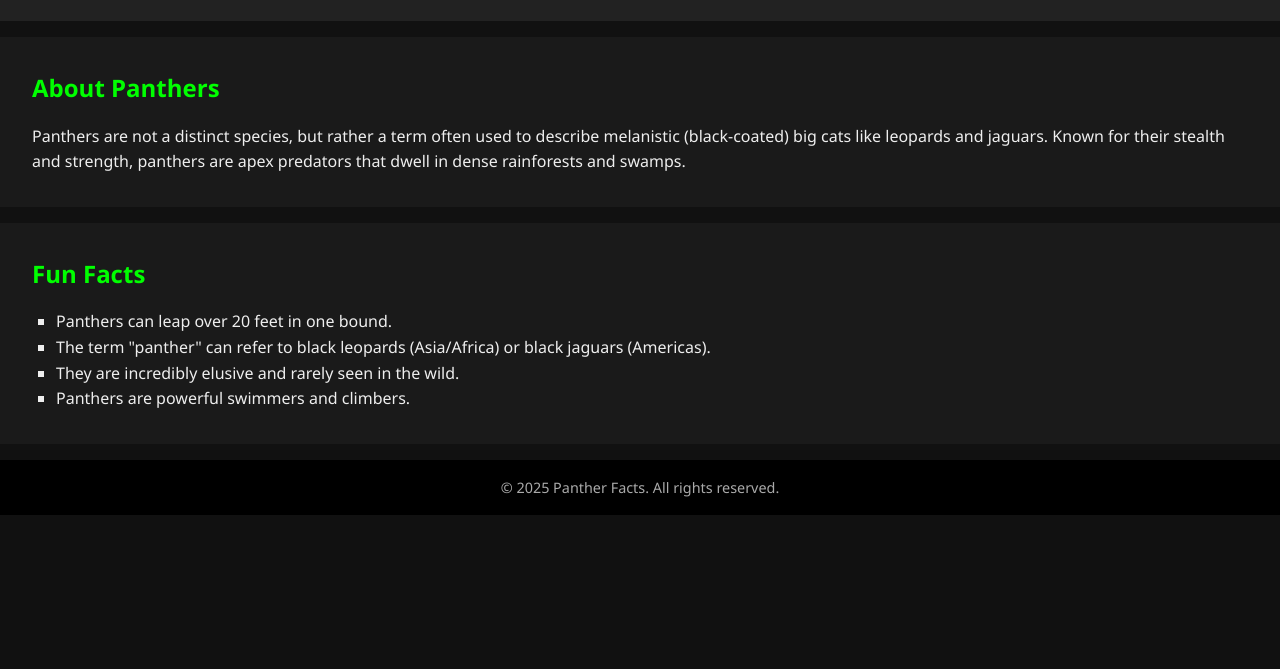
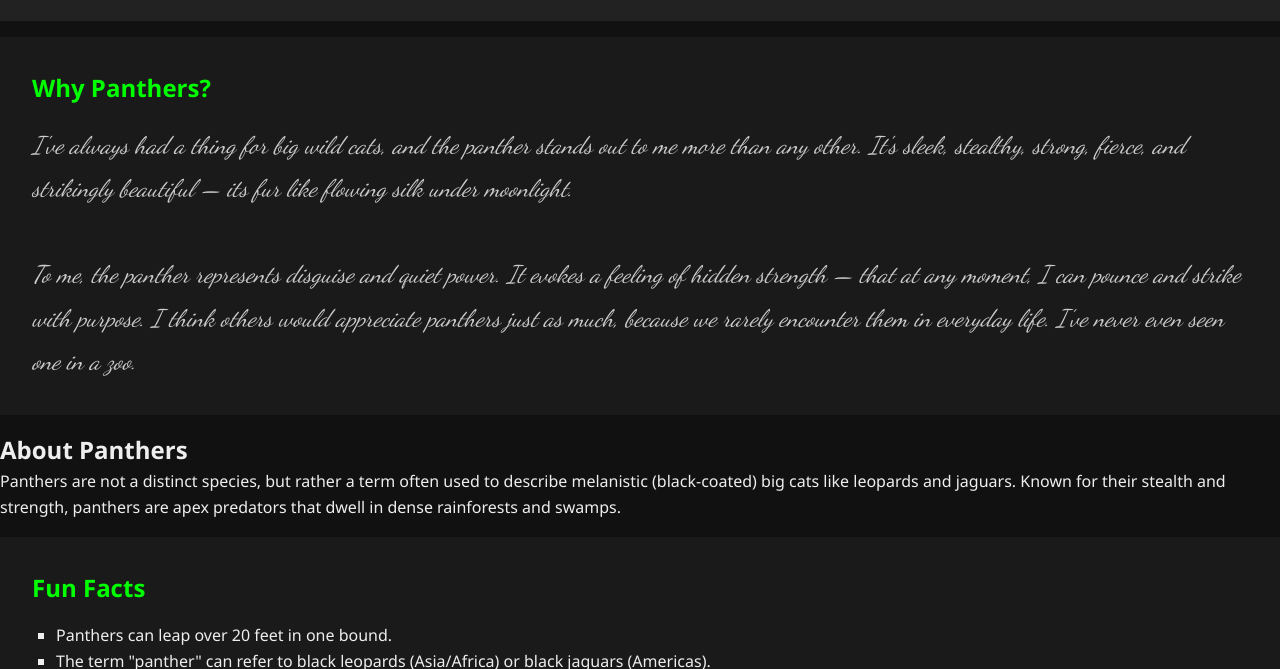
Before and after one commit to MariusBendolph/Pink-Panther, a plain HTML site: page index.html in a window 1280 px wide. Shown: the part 794-1463 px from the top of the page. Before the commit the page ends 1309 px from the top, so only its background shows below. Drawn offline with Linux system fonts and the light colour scheme.

Commit message:
Update index.html

```diff
--- a/index.html
+++ b/index.html
@@ -4,6 +4,7 @@
   <meta charset="UTF-8" />
   <meta name="viewport" content="width=device-width, initial-scale=1.0"/>
   <title>Panthers - Majestic and Mysterious</title>
+<link href="https://fonts.googleapis.com/css2?family=Dancing+Script&display=swap" rel="stylesheet">
   <link rel="stylesheet" href="styles.css" />
 </head>
 <body>
@@ -17,6 +18,18 @@
   </section>
 
   <section class="about">
+<section class="why-panthers">
+  <div class="overlay">
+    <h2>Why Panthers?</h2>
+    <blockquote>
+      I've always had a thing for big wild cats, and the panther stands out to me more than any other. It's sleek, stealthy, strong, fierce, and strikingly beautiful — its fur like flowing silk under moonlight.
+      <br><br>
+      To me, the panther represents disguise and quiet power. It evokes a feeling of hidden strength — that at any moment, I can pounce and strike with purpose. I think others would appreciate panthers just as much, because we rarely encounter them in everyday life. I’ve never even seen one in a zoo.
+    </blockquote>
+  </div>
+</section>
+</section>
+
     <h2>About Panthers</h2>
     <p>Panthers are not a distinct species, but rather a term often used to describe melanistic (black-coated) big cats like leopards and jaguars. Known for their stealth and strength, panthers are apex predators that dwell in dense rainforests and swamps.</p>
   </section>
```
